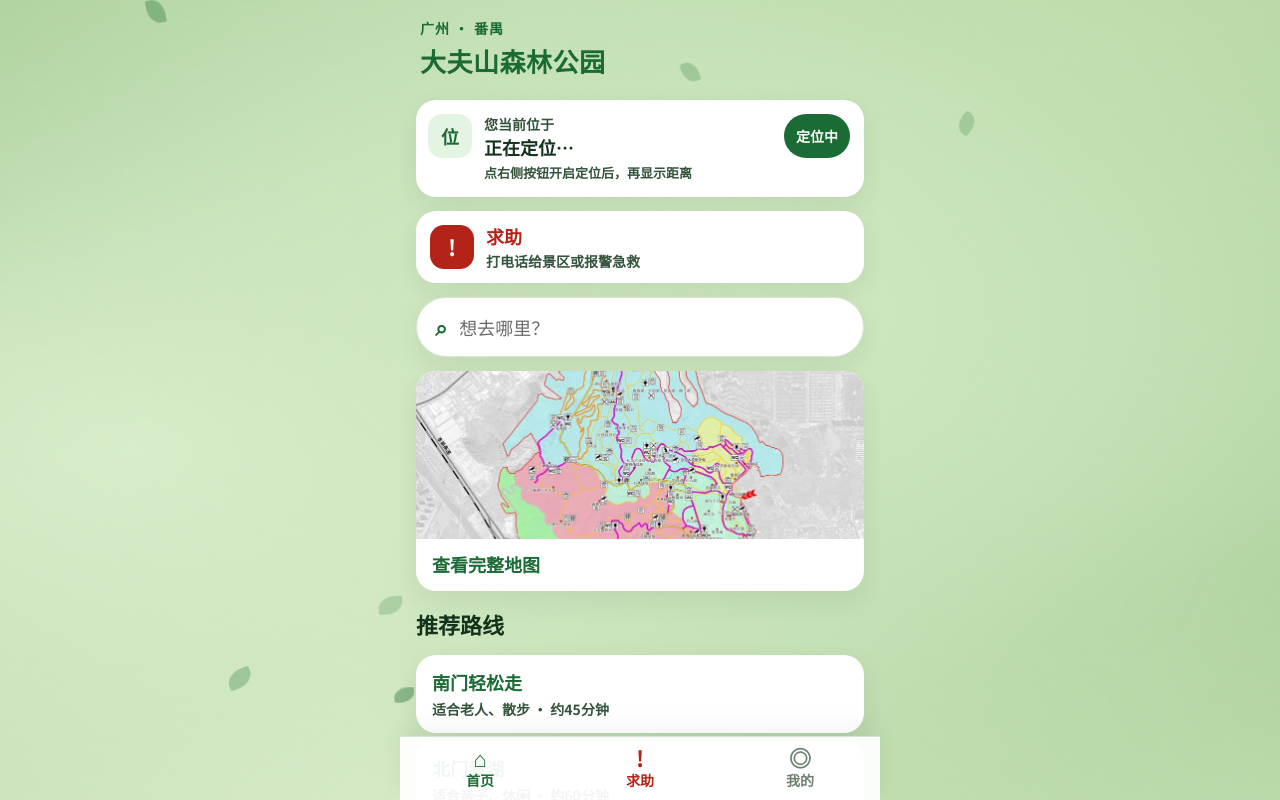
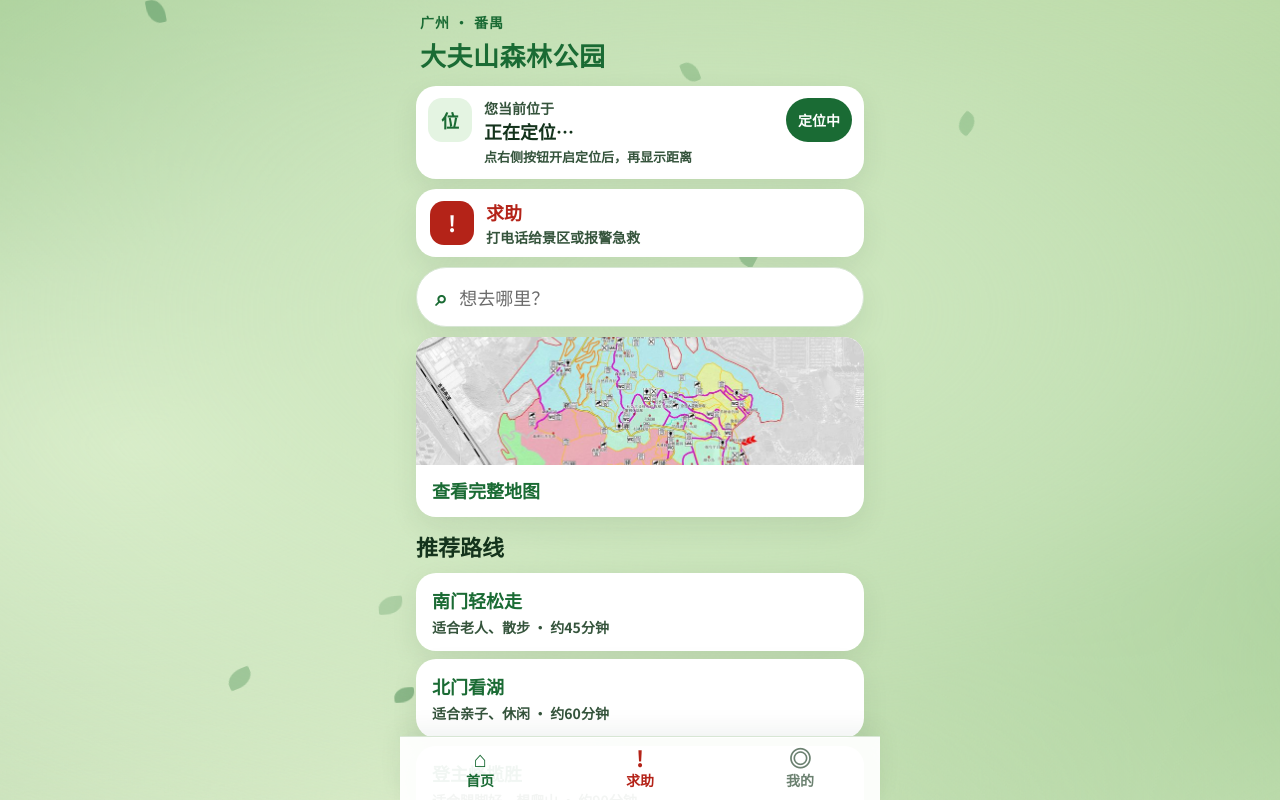
Before and after one commit to starfish85/dafushan-guide, a Vue app: page /#/ in a window 1280 px wide. Both pictures are taken after a click on the button "开始使用". Shown: the top 800 px of the page. Built offline with nearby package versions, Linux system fonts and the light colour scheme; no server answers; a small style sheet from the web is missing.

Commit message:
修复大字号无法滑动：改为整页滚动并压低首页占位
豆包/微信里内层滚动经常划不动，内容会被底栏挡住。现在整页可以往下划，首页地图也改矮，下面的路线露得出来。

```diff
--- a/src/pages/Home.vue
+++ b/src/pages/Home.vue
@@ -133,7 +133,7 @@ function typeMeta(poi) {
   background: transparent;
 }
 .hero {
-  padding: calc(18px + var(--safe-top)) 20px 8px;
+  padding: calc(12px + var(--safe-top)) 20px 4px;
   text-align: left;
 }
 .eyebrow {
@@ -151,16 +151,16 @@ function typeMeta(poi) {
   letter-spacing: 0.02em;
 }
 .pad {
-  padding: 12px 16px 8px;
+  padding: 8px 16px 8px;
   display: grid;
-  gap: 14px;
+  gap: 10px;
 }
 .loc {
   display: flex;
   align-items: flex-start;
   flex-wrap: wrap;
   gap: 12px;
-  padding: 14px 14px 14px 12px;
+  padding: 12px;
 }
 .badge {
   width: 44px;
@@ -211,7 +211,7 @@ function typeMeta(poi) {
   display: flex;
   align-items: center;
   gap: 12px;
-  padding: 12px 14px;
+  padding: 10px 14px;
   text-align: left;
   width: 100%;
 }
@@ -253,7 +253,7 @@ function typeMeta(poi) {
 }
 .map-entry img {
   width: 100%;
-  height: 168px;
+  height: var(--home-map-h, 128px);
   object-fit: cover;
 }
 .map-cta {
@@ -341,7 +341,7 @@ function typeMeta(poi) {
 .intro {
   display: -webkit-box;
   -webkit-box-orient: vertical;
-  -webkit-line-clamp: 2;
+  -webkit-line-clamp: 1;
   overflow: hidden;
   color: #3d4a3c;
   font-size: var(--fs-xs);
--- a/src/pages/MapPage.vue
+++ b/src/pages/MapPage.vue
@@ -60,7 +60,9 @@ function detail(poi) {
 .map-page {
   display: flex;
   flex-direction: column;
+  height: 100vh;
   height: 100dvh;
+  height: 100svh;
   padding-bottom: var(--tab-h);
 }
 .page-head {
--- a/src/pages/Navigate.vue
+++ b/src/pages/Navigate.vue
@@ -127,7 +127,9 @@ function leave() {
 .nav-page {
   display: flex;
   flex-direction: column;
+  height: 100vh;
   height: 100dvh;
+  height: 100svh;
   padding-bottom: var(--tab-h);
   background: var(--bg);
 }
--- a/src/stores/app.js
+++ b/src/stores/app.js
@@ -29,6 +29,15 @@ export const FONT_OPTIONS = [
 
 export function applyFontToDocument() {
   document.documentElement.dataset.font = app.fontSize
+  document.documentElement.style.height = 'auto'
+  document.documentElement.style.overflowY = 'scroll'
+  document.body.style.height = 'auto'
+  document.body.style.overflow = 'visible'
+  const root = document.getElementById('app')
+  if (root) {
+    root.style.height = 'auto'
+    root.style.overflow = 'visible'
+  }
 }
 
 export function persistSettings() {
@@ -49,13 +58,14 @@ export function persistSettings() {
 export function restoreSettings() {
   try {
     const raw = localStorage.getItem(KEY)
-    if (!raw) return
-    const data = JSON.parse(raw)
-    Object.assign(app, data)
-    applyFontToDocument()
+    if (raw) {
+      const data = JSON.parse(raw)
+      Object.assign(app, data)
+    }
   } catch {
     /* ignore */
   }
+  applyFontToDocument()
 }
 
 export function setFontSize(id) {
--- a/src/styles/global.css
+++ b/src/styles/global.css
@@ -27,6 +27,7 @@
   --fs-hero: 30px;
   --tap: 48px;
   --tap-main: 60px;
+  --home-map-h: 128px;
 }
 
 [data-font='large'] {
@@ -39,6 +40,7 @@
   --tap: 56px;
   --tap-main: 68px;
   --tab-h: calc(70px + env(safe-area-inset-bottom, 0px));
+  --home-map-h: 100px;
 }
 
 [data-font='xlarge'] {
@@ -51,6 +53,7 @@
   --tap: 60px;
   --tap-main: 76px;
   --tab-h: calc(76px + env(safe-area-inset-bottom, 0px));
+  --home-map-h: 88px;
 }
 
 * {
@@ -58,13 +61,22 @@
   -webkit-tap-highlight-color: transparent;
 }
 
-html,
+html {
+  margin: 0;
+  height: auto;
+  overflow-x: hidden;
+  overflow-y: scroll;
+  -webkit-overflow-scrolling: touch;
+  background: var(--bg);
+}
+
 body,
 #app {
   margin: 0;
-  height: 100%;
-  max-height: 100dvh;
-  overflow: hidden;
+  min-height: 100%;
+  height: auto;
+  max-height: none;
+  overflow: visible;
   background: var(--bg);
   color: var(--text);
   font-family: 'Noto Sans SC', 'PingFang SC', 'Hiragino Sans GB', 'Microsoft YaHei',
@@ -101,25 +113,23 @@ img {
 }
 
 .app-shell {
-  height: 100%;
-  max-height: 100dvh;
+  min-height: 100%;
+  height: auto;
+  max-height: none;
   max-width: 480px;
   margin: 0 auto;
   background: transparent;
   position: relative;
   z-index: 1;
-  overflow-x: hidden;
-  overflow-y: auto;
-  -webkit-overflow-scrolling: touch;
-  overscroll-behavior-y: contain;
+  overflow: visible;
   overflow-wrap: break-word;
 }
 
 .page {
   position: relative;
   z-index: 1;
-  min-height: 100dvh;
-  padding-bottom: calc(var(--tab-h) + 16px);
+  min-height: auto;
+  padding-bottom: calc(var(--tab-h) + 28px);
   background: transparent;
 }
 
```
